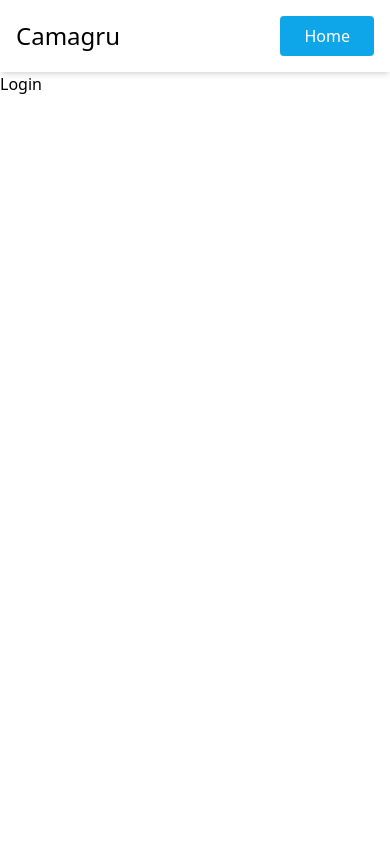
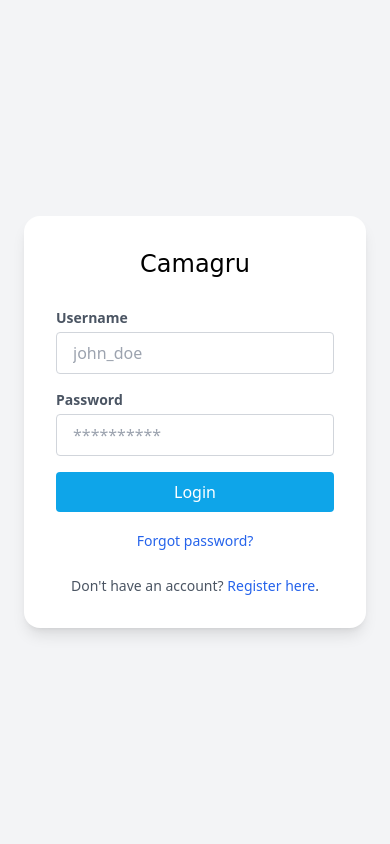
Before and after one commit to AdelRazzok/camagru, a PHP site: page /login in a window 390 px wide. Run offline with PHP 8.4, Linux system fonts and the light colour scheme; some libraries are stand-ins or nearby versions; some web fonts are replaced.

Commit message:
feature: login page

```diff
--- a/php-apache/app/views/login/index.php
+++ b/php-apache/app/views/login/index.php
@@ -1,13 +1,33 @@
 <?php require_once dirname(__DIR__) . '/layouts/header.php'; ?>
 
-<div class="md:hidden flex justify-between items-center p-4 shadow-md">
-    <h1 class="text-2xl">Camagru</h1>
-    <a href="/" class="bg-sky-500 text-white px-6 py-2 rounded focus:ring-2 focus:ring-blue-300">Home</a>
-</div>
+<main class="flex min-h-svh w-full items-center justify-center p-6 md:p-10 bg-gray-100">
+    <div class="bg-white rounded-2xl shadow-lg p-8 w-full max-w-md">
+        <h1 class="text-2xl text-center mb-7 playwrite-be-vlg-400">Camagru</h1>
+        <form action="#" method="post" class="flex flex-col space-y-4">
+            <div class="flex flex-col">
+                <label for="username" class="text-sm text-gray-600 font-semibold mb-1">Username</label>
+                <input type="text" name="username" placeholder="john_doe" class="border border-gray-300 rounded px-4 py-2 focus:outline-none focus:ring-2 focus:ring-sky-500" required>
+            </div>
 
-<main>
-    <p>Login</p>
+            <div class="flex flex-col">
+                <label for="password" class="text-sm text-gray-600 font-semibold mb-1">Password</label>
+                <input type="password" name="password" placeholder="**********" class="border border-gray-300 rounded px-4 py-2 focus:outline-none focus:ring-2 focus:ring-sky-500" required>
+            </div>
+
+            <button type="submit" class="bg-sky-500 text-white py-2 px-4 rounded hover:bg-sky-600 transition duration-200">Login</button>
+        </form>
+
+        <div class="text-center mt-4">
+            <a href="/reset-password" class="text-sm text-blue-600 hover:underline">Forgot password?</a>
+        </div>
+
+        <div class="text-center mt-6 text-sm text-gray-600">
+            <p>Don't have an account? <a href="/signup" class="text-blue-600 hover:underline">Register here</a>.</p>
+        </div>
+    </div>
 </main>
+
+<script src="/public/js/login.js"></script>
 
 <?php
 require_once dirname(__DIR__) . '/layouts/navbar.php';
```
Also changed, not shown: php-apache/app/public/js/login.js (added).
